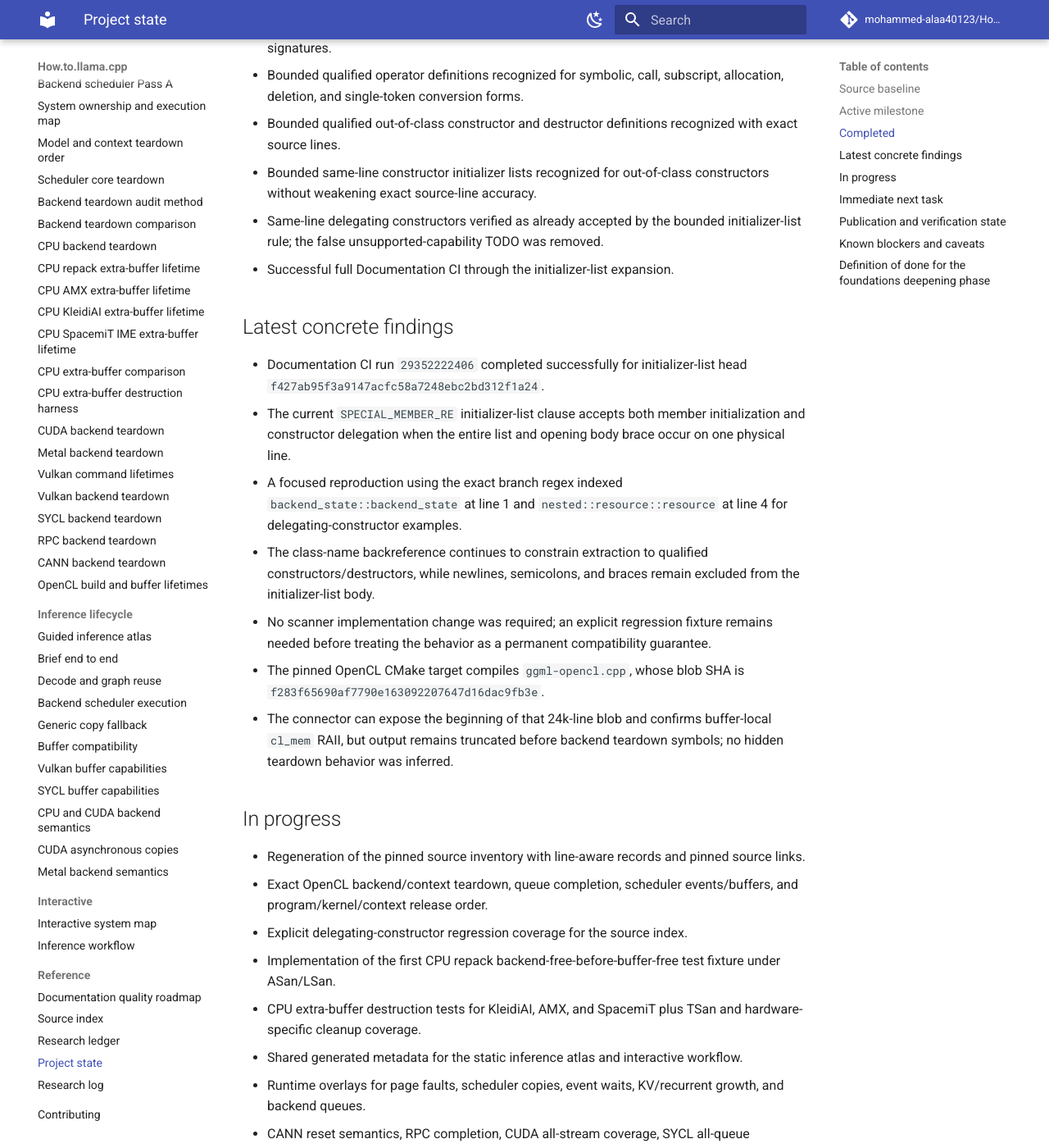
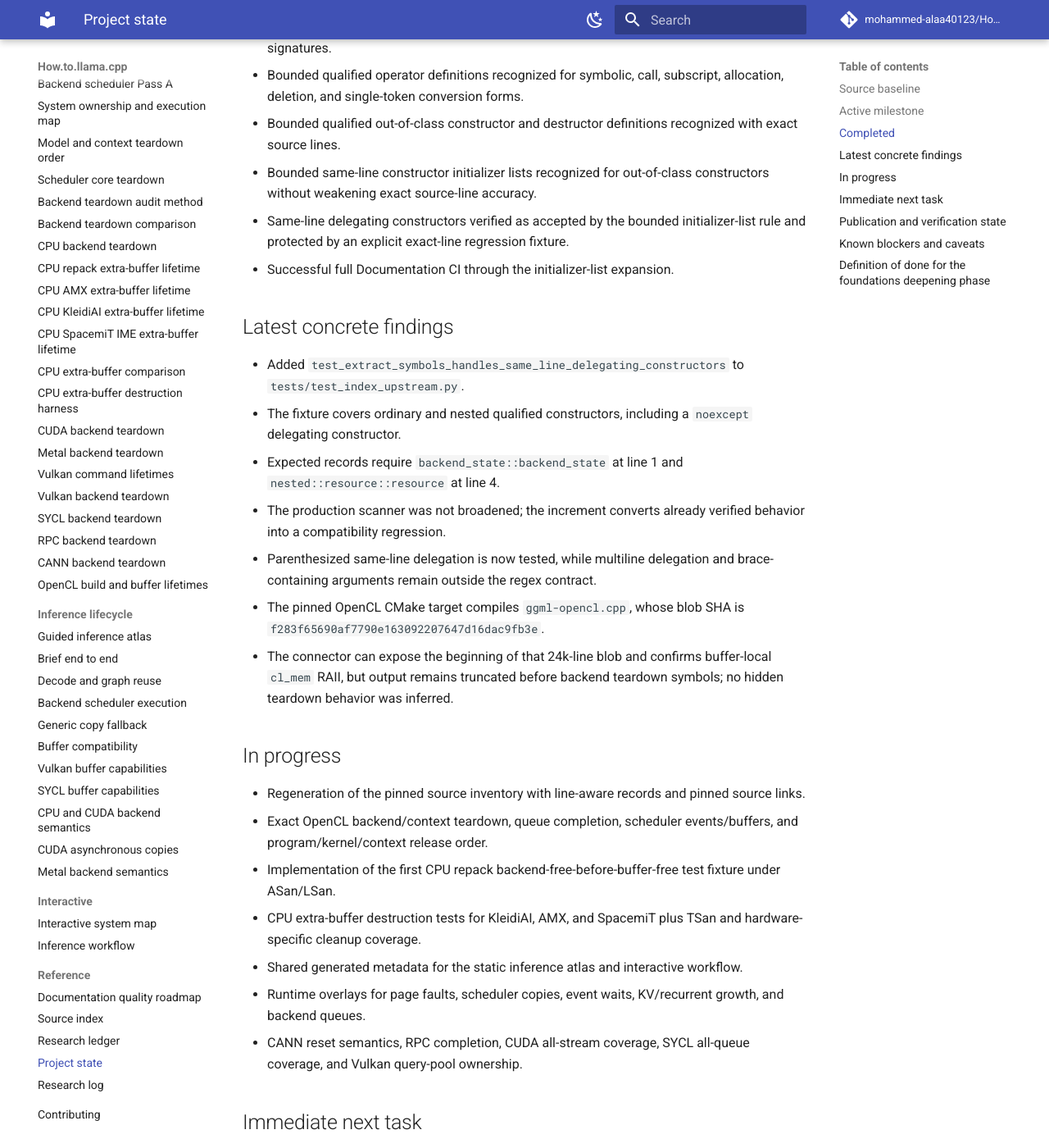
Before and after one commit to mohammed-alaa40123/How.to.llama.cpp, an MkDocs documentation site: the page built from docs/reference/project-state.md, in a window 1280 px wide and 1400 px high, scrolled down 1682 px. Shown: the whole window at 82% size. Built offline with MkDocs 1.6.1 and Material for MkDocs 9.7.7, drawn with Linux system fonts in a browser that asks for light colours; comment, search, counter and statistics services are not loaded; some of the changed text lies outside the part shown.

Commit message:
record delegating constructor regression state

````diff
--- a/docs/reference/project-state.md
+++ b/docs/reference/project-state.md
@@ -41,16 +41,16 @@ Read this file after the root README on every run. It is the compact checkpoint
 - Bounded qualified operator definitions recognized for symbolic, call, subscript, allocation, deletion, and single-token conversion forms.
 - Bounded qualified out-of-class constructor and destructor definitions recognized with exact source lines.
 - Bounded same-line constructor initializer lists recognized for out-of-class constructors without weakening exact source-line accuracy.
-- Same-line delegating constructors verified as already accepted by the bounded initializer-list rule; the false unsupported-capability TODO was removed.
+- Same-line delegating constructors verified as accepted by the bounded initializer-list rule and protected by an explicit exact-line regression fixture.
 - Successful full Documentation CI through the initializer-list expansion.
 
 ## Latest concrete findings
 
-- Documentation CI run `29352222406` completed successfully for initializer-list head `f427ab95f3a9147acfc58a7248ebc2bd312f1a24`.
-- The current `SPECIAL_MEMBER_RE` initializer-list clause accepts both member initialization and constructor delegation when the entire list and opening body brace occur on one physical line.
-- A focused reproduction using the exact branch regex indexed `backend_state::backend_state` at line 1 and `nested::resource::resource` at line 4 for delegating-constructor examples.
-- The class-name backreference continues to constrain extraction to qualified constructors/destructors, while newlines, semicolons, and braces remain excluded from the initializer-list body.
-- No scanner implementation change was required; an explicit regression fixture remains needed before treating the behavior as a permanent compatibility guarantee.
+- Added `test_extract_symbols_handles_same_line_delegating_constructors` to `tests/test_index_upstream.py`.
+- The fixture covers ordinary and nested qualified constructors, including a `noexcept` delegating constructor.
+- Expected records require `backend_state::backend_state` at line 1 and `nested::resource::resource` at line 4.
+- The production scanner was not broadened; the increment converts already verified behavior into a compatibility regression.
+- Parenthesized same-line delegation is now tested, while multiline delegation and brace-containing arguments remain outside the regex contract.
 - The pinned OpenCL CMake target compiles `ggml-opencl.cpp`, whose blob SHA is `f283f65690af7790e163092207647d16dac9fb3e`.
 - The connector can expose the beginning of that 24k-line blob and confirms buffer-local `cl_mem` RAII, but output remains truncated before backend teardown symbols; no hidden teardown behavior was inferred.
 
@@ -58,7 +58,6 @@ Read this file after the root README on every run. It is the compact checkpoint
 
 - Regeneration of the pinned source inventory with line-aware records and pinned source links.
 - Exact OpenCL backend/context teardown, queue completion, scheduler events/buffers, and program/kernel/context release order.
-- Explicit delegating-constructor regression coverage for the source index.
 - Implementation of the first CPU repack backend-free-before-buffer-free test fixture under ASan/LSan.
 - CPU extra-buffer destruction tests for KleidiAI, AMX, and SpacemiT plus TSan and hardware-specific cleanup coverage.
 - Shared generated metadata for the static inference atlas and interactive workflow.
@@ -70,8 +69,7 @@ Read this file after the root README on every run. It is the compact checkpoint
 Resume one of the two highest-value implementation tracks:
 
 ```text
-A. add the explicit same-line delegating-constructor regression,
-   then regenerate pinned symbol locations and finish OpenCL teardown
+A. regenerate pinned symbol locations and finish OpenCL teardown
 B. implement the admitted CPU repack MUL_MAT fixture
    → reference comparison
    → CPU backend wrapper free
@@ -82,9 +80,9 @@ B. implement the admitted CPU repack MUL_MAT fixture
 ## Publication and verification state
 
 - Work is published in PR #1 from branch `automation/backend-teardown-audit-method`; the PR remains open and mergeable.
-- Added detailed note `logs/research/2026-07-14/2052-delegating-constructor-indexing-audit.md`.
+- Added detailed note `logs/research/2026-07-14/2149-delegating-constructor-regression.md`.
 - The preceding initializer-list implementation passed Documentation CI and strict MkDocs in run `29352222406`.
-- This run changed durable documentation only; the newly documented delegating-constructor behavior was reproduced with the exact current regex.
+- This run added a source-index regression fixture and durable context updates; commit-scoped Documentation CI must confirm the focused test and strict build.
 - Full local checkout validation remains unavailable because direct GitHub DNS resolution is blocked in this runtime.
 - Direct Pages checks remain unavailable, and branch-only content cannot deploy until PR #1 merges.
 
````
Also changed, not shown: other parts of docs/reference/project-state.md (+2 -2 lines).
